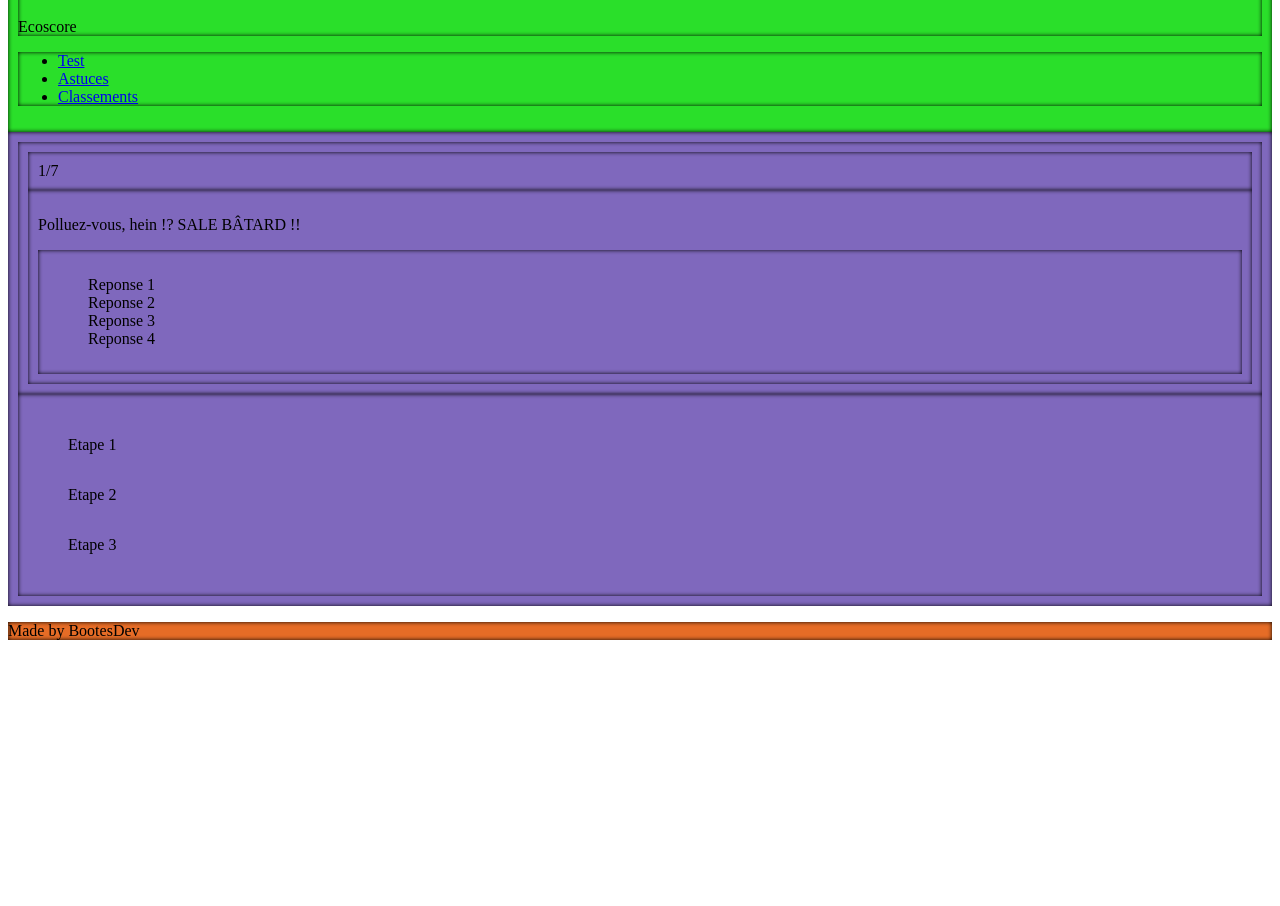
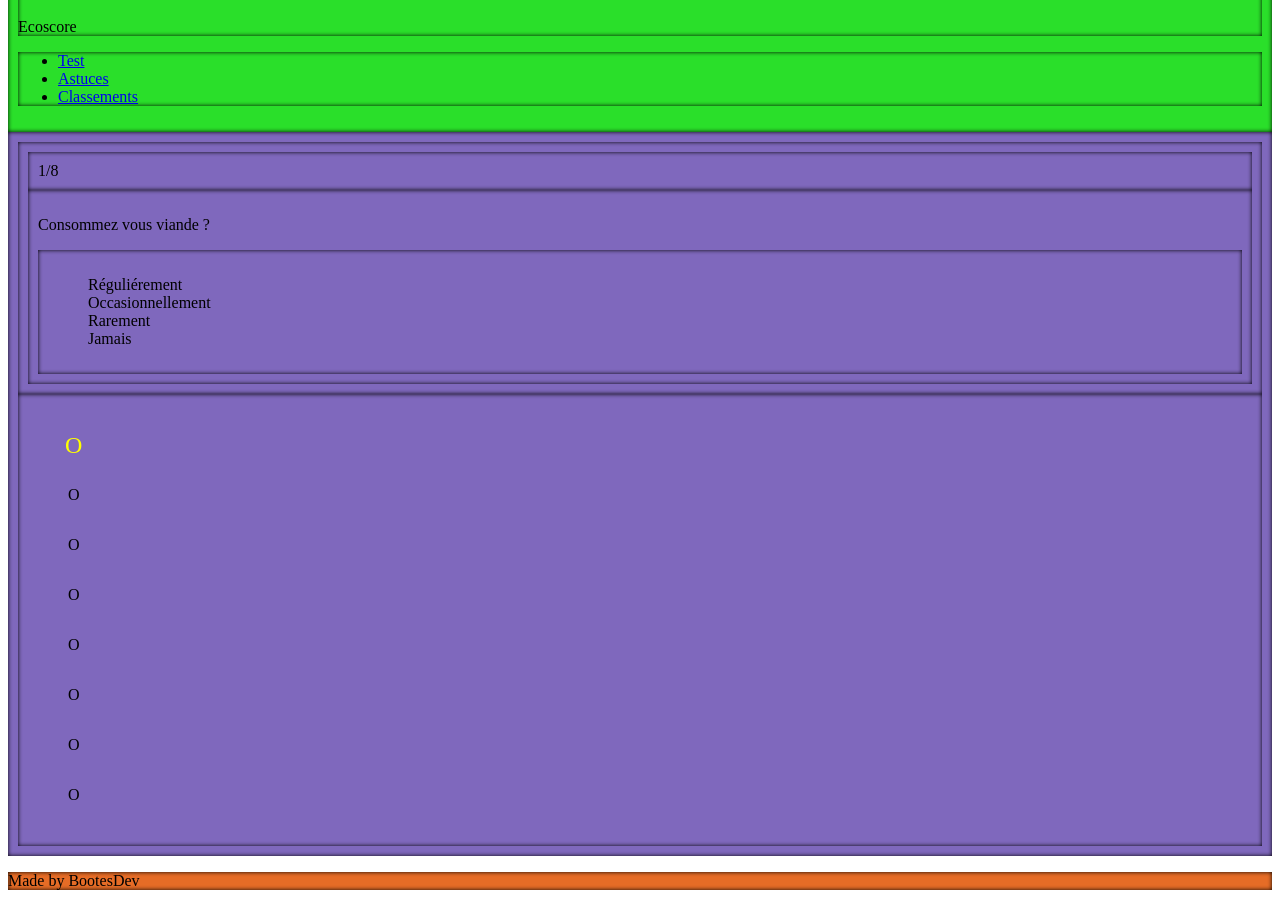
Before and after one commit to VCassina/ecoScore, a React (Create React App) app: page / in a window 1280 px wide. Shown: the part 520-1426 px from the top of the page. Before the commit the page ends 1176 px from the top, so only its background shows below. Built offline with nearby package versions, Linux system fonts and the light colour scheme.

Commit message:
Les principales features sont codées, finition à faire plus tard pour le fonctionnement et la cohérence, pratiquement prêt à passer sous Framework CSS.

```diff
--- a/package.json
+++ b/package.json
@@ -13,6 +13,7 @@
     "react-dom": "^18.2.0",
     "react-router-dom": "^6.13.0",
     "react-scripts": "5.0.1",
+    "sass": "^1.70.0",
     "web-vitals": "^2.1.4",
     "zustand": "^4.5.0"
   },
--- a/src/components/test.js
+++ b/src/components/test.js
@@ -1,18 +1,59 @@
 import React from "react";
-import TestAsideSelector from "../items/testAsideSelector";
-import TestAnswerSelector from "../items/testAnswerSelector";
+import TestAsideSelector from "./testAsideSelector";
+import TestAnswerSelector from "./testAnswerSelector";
+import data from "../datas/questions.json";
+import { useStore } from "../store";
+import TestResults from "./testResults";
 
 function Test() {
+
+  const {
+    currentQuestionIndex,
+    incrementCurrentQuestionIndex,
+    decrementCurrentQuestionIndex,
+    setCurrentQuestionIndex,
+    scores,
+    updateScoreSlot,
+  } = useStore();
+  const handleReturnClick = () => {
+    decrementCurrentQuestionIndex();
+    updateScoreSlot(currentQuestionIndex - 2, 0);
+  };
+  console.log(scores)
   return (
     <section>
-      <div>
-        <div>1/7</div>
-        <article>
-          <p>Polluez-vous, hein !? SALE BÂTARD !!</p>
-          <TestAnswerSelector />
-        </article>
-      </div>
-      <TestAsideSelector />
+      {currentQuestionIndex < data.questions.length + 1 ? (
+        <div>
+          <div className="compter">
+            {currentQuestionIndex}/{data.questions.length}
+          </div>
+          <article>
+            <p>{data.questions[currentQuestionIndex - 1]}</p>
+            <TestAnswerSelector
+              data={data}
+              currentQuestionIndex={currentQuestionIndex}
+              onAnswerClick={incrementCurrentQuestionIndex}
+              updateScoreSlot={updateScoreSlot}
+            />
+            {currentQuestionIndex !== 1 && (
+              <p className="return" onClick={handleReturnClick}>
+                Retour{" "}
+              </p>
+            )}
+          </article>
+        </div>
+      ) : (
+        <TestResults
+          setCurrentQuestionIndex={setCurrentQuestionIndex}
+          scoresSlots={scores}
+        />
+      )}
+
+      <TestAsideSelector
+        data={data}
+        currentQuestionIndex={currentQuestionIndex}
+        setCurrentQuestionIndex={setCurrentQuestionIndex}
+      />
     </section>
   );
 }
--- /dev/null
+++ b/src/components/testAnswerSelector.js
@@ -0,0 +1,21 @@
+import React from "react";
+
+function TestAnswerSelector({ data, currentQuestionIndex, onAnswerClick, updateScoreSlot}) {
+
+  return (
+    <aside>
+      <ul>
+        {Object.keys(data.answers[currentQuestionIndex]).map((key) => (
+                  <li key={key} onClick={() => {
+                    onAnswerClick(currentQuestionIndex + 1)
+                    updateScoreSlot(currentQuestionIndex-1, data.points[currentQuestionIndex][key])
+                  }}>
+                  {data.answers[currentQuestionIndex][key]}
+                </li>
+        ))}
+      </ul>
+    </aside>
+  );
+}
+
+export default TestAnswerSelector;
--- /dev/null
+++ b/src/components/testAsideSelector.js
@@ -0,0 +1,20 @@
+import React from "react"
+
+function TestAsideSelector({ data, currentQuestionIndex }) {
+  return (
+    <aside>
+      <ul >
+        {Array.from({ length: data.questions.length }, (_, i) => (
+          <li
+            key={i}
+            className={(i === currentQuestionIndex-1 && "selected") + " unclickable"}
+          >
+            <p>O</p>
+          </li>
+        ))}
+      </ul>
+    </aside>
+  )
+}
+
+export default TestAsideSelector
--- /dev/null
+++ b/src/components/testResults.js
@@ -0,0 +1,14 @@
+import React from "react"
+
+function TestResults({ setCurrentQuestionIndex, scoresSlots }) {
+  const scoreResult = scoresSlots.reduce((sum, score) => sum + score, 0)
+
+  return (
+    <section>
+      <p>Votre score total est de :</p> {scoreResult}
+      <p onClick={() => setCurrentQuestionIndex(1)}> Refaire le test</p>
+    </section>
+  )
+}
+
+export default TestResults
--- /dev/null
+++ b/src/datas/questions.json
@@ -0,0 +1,32 @@
+{
+    "questions": [
+      "Consommez vous viande ?",
+      "Prenez vous les transports individu a energie fossile ?",
+      "Prenez vous l'avion ?",
+      "Achetez vous des vêtements neufs ?",
+      "Mangez vous local et de saison ?",
+      "Consommez vous beaucoup d'électricité ?",
+      "Triez-vous vos déchets et surveillez vous votre consommation d'emballage ?",
+      "Prevoyez-vous ou avez vous des enfants ?"
+    ],
+    "answers": {
+      "1": ["Réguliérement", "Occasionnellement", "Rarement", "Jamais"],
+      "2": ["Réguliérement", "Occasionnellement", "Rarement", "Jamais"],
+      "3": ["Réguliérement", "Occasionnellement", "Rarement", "Jamais"],
+      "4": ["Réguliérement", "Occasionnellement", "Rarement", "Jamais"],
+      "5": ["Réguliérement", "Occasionnellement", "Rarement", "Jamais"],
+      "6": ["Oui", "Plutôt", "Peu", "Pas du tout"],
+      "7": ["Oui", "Plutôt", "Peu", "Pas du tout"],
+      "8": ["2 et +", "2", "1", "Non"]
+    },
+    "points": {
+        "1": [8, 6, 3, 0],
+        "2": [6, 4, 2, 0],
+        "3": [10, 7, 2, 0],
+        "4": [8, 4, 2, 0],
+        "5": [6, 4, 2, 0],
+        "6": [5, 3, 1, 0],
+        "7": [1, 2, 4, 6],
+        "8": [20, 14, 6, -10]
+    }
+  }
--- a/src/items/testAnswerSelector.js
+++ /dev/null
@@ -1,16 +0,0 @@
-import React from "react";
-
-function TestAnswerSelector() {
-  return (
-    <aside>
-      <ul>
-        <li>Reponse 1</li>
-        <li>Reponse 2</li>
-        <li>Reponse 3</li>
-        <li>Reponse 4</li>
-      </ul>
-    </aside>
-  );
-}
-
-export default TestAnswerSelector;
--- a/src/items/testAsideSelector.js
+++ /dev/null
@@ -1,17 +0,0 @@
-import React from "react";
-
-function TestAsideSelector() {
-  return (
-    <aside>
-      <ul >
-        {Array.from({ length: 3 }, (_, i) => (
-          <li key={i}>
-            <p>Etape {i+1}</p>
-          </li>
-        ))}
-      </ul>
-    </aside>
-  );
-}
-
-export default TestAsideSelector;
--- a/src/store.js
+++ b/src/store.js
@@ -1,7 +1,17 @@
 import create from "zustand";
+import data from "./datas/questions.json";
 
 export const useStore = create((set) => ({
-    score: 0,
-    incrementScore: () => set((state) => ({ score: state.score + 1 })),
-    decrementScore: () => set((state) => ({ score: state.score - 1 })),
-  }));
+  currentQuestionIndex: 1,
+  incrementCurrentQuestionIndex: () =>
+    set((state) => ({ currentQuestionIndex: state.currentQuestionIndex + 1 })),
+  decrementCurrentQuestionIndex: () =>
+    set((state) => ({ currentQuestionIndex: state.currentQuestionIndex - 1 })),
+  setCurrentQuestionIndex: (index) => set({ currentQuestionIndex: index }),
+
+  // Maping dynamique de valeur commune selon la taille du JSON.
+  scores: new Array(data.questions.length).fill(0),
+ // Puis action de venir les modifier par slot avec le slot et le montant.
+ updateScoreSlot: (slotIndex, amount) =>
+    set((state) => ({ scores: state.scores.map((slot, index) => (index === slotIndex ? amount : slot)) }))
+}));
--- a/src/styles/css/main.css
+++ b/src/styles/css/main.css
@@ -19,6 +19,10 @@ section {
 section div, section article, section aside {
   padding: 10px;
   box-shadow: inset 0 0 4px black;
+}
+section .selected {
+  scale: 1.5;
+  color: yellow;
 }
 
 footer {
@@ -42,4 +46,9 @@ aside li:hover {
   transform: scale(1.2);
 }
 
+aside li.unclickable {
+  cursor: default;
+  transform: scale(1);
+}
+
 /*# sourceMappingURL=main.css.map */
--- a/src/styles/scss/components/_test.scss
+++ b/src/styles/scss/components/_test.scss
@@ -6,4 +6,8 @@ section {
         padding: 10px;
         box-shadow: inset 0 0 4px rgba($color: #000000, $alpha: 1.0);
     }
+    .selected {
+        scale: (1.5);
+        color: yellow;
+    }
 }
--- a/src/styles/scss/items/_testAsideSelector.scss
+++ b/src/styles/scss/items/_testAsideSelector.scss
@@ -13,3 +13,9 @@ aside li:hover {
     cursor: pointer;
     transform: scale(1.2);
 }
+
+aside li.unclickable {
+    cursor: default;
+    transform: scale(1);
+
+}
```
Also changed, not shown: 2 other files (tests, documents, lock files or other folders).
